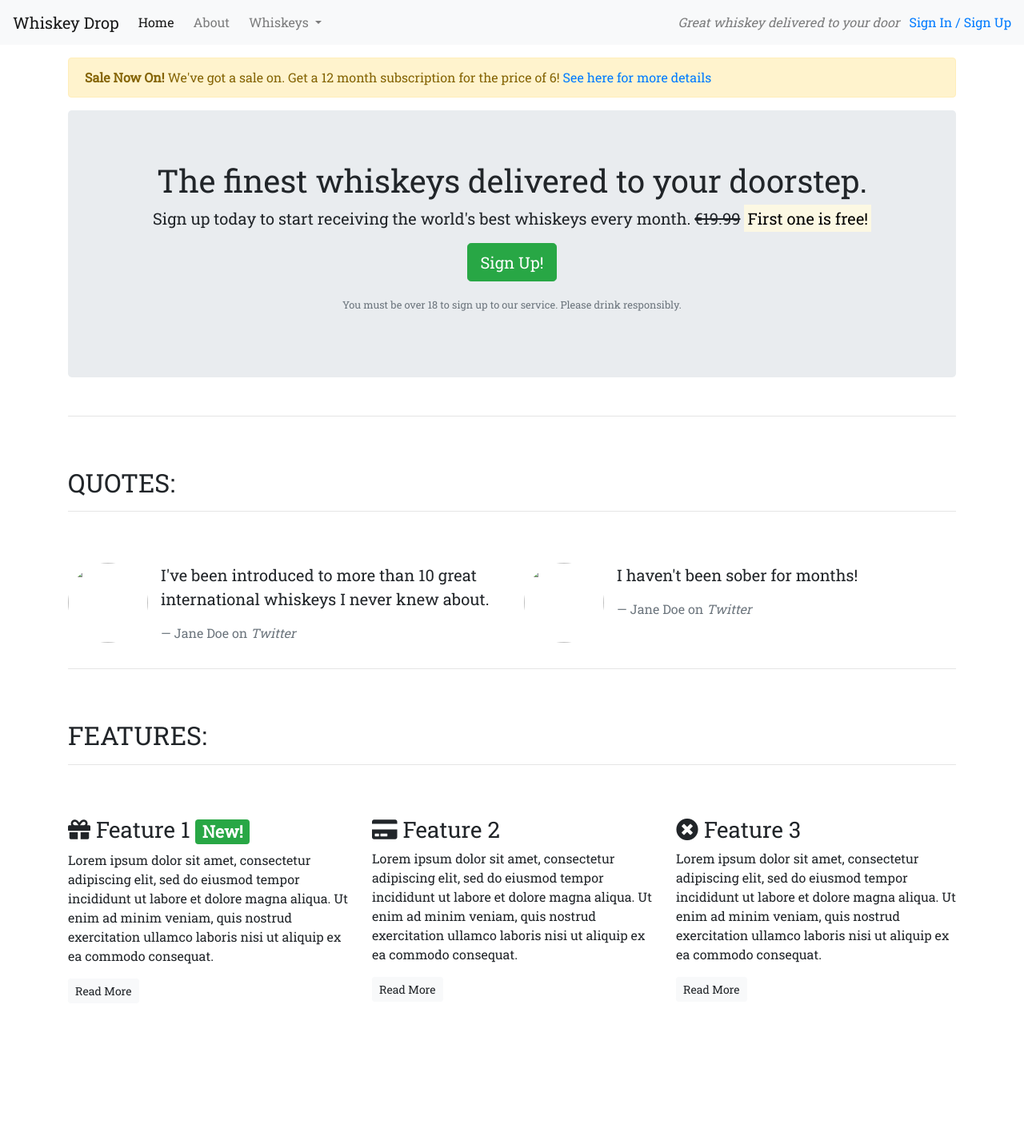
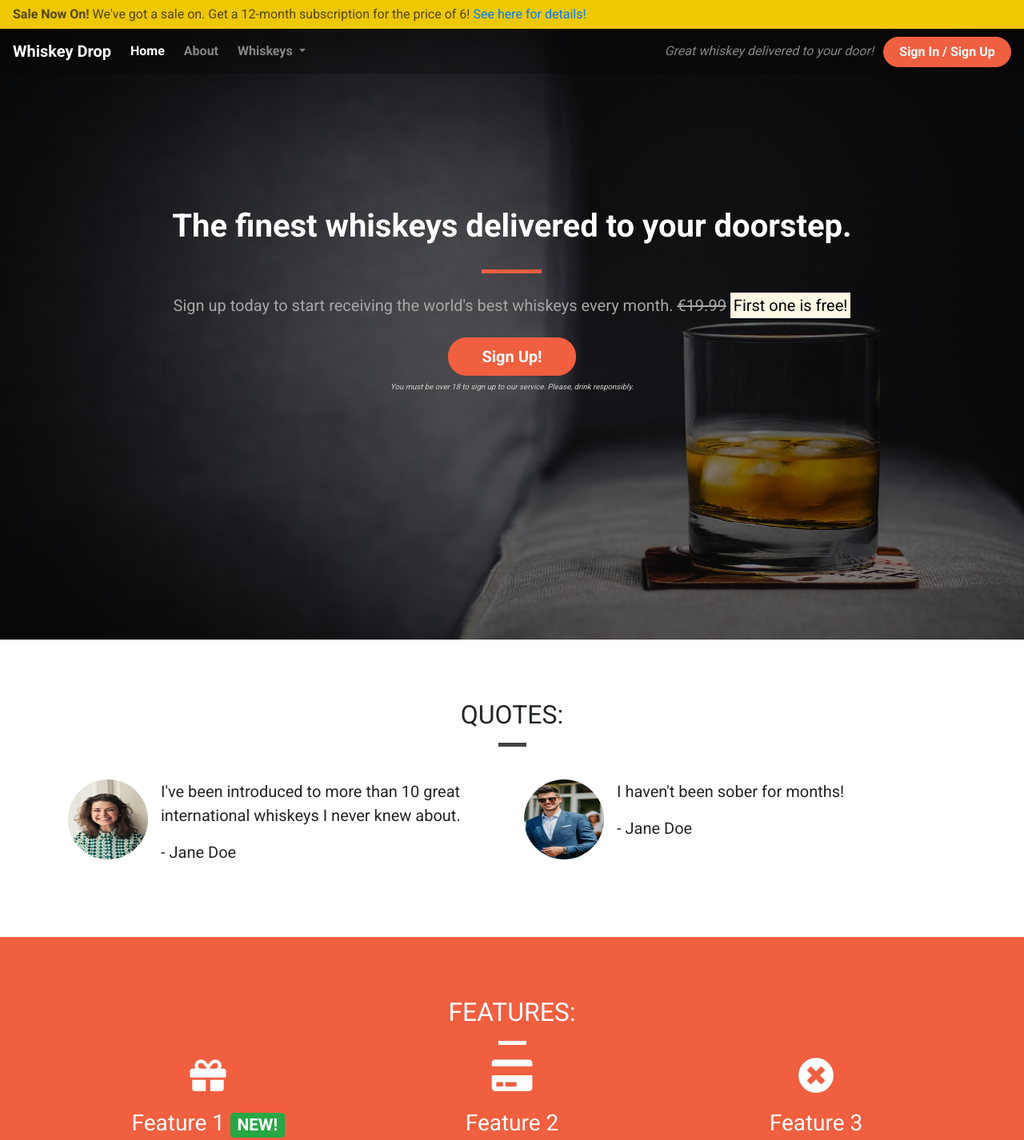
Before and after one commit to LeVlad/bootstrap, a plain HTML site: page index.html in a window 1280 px wide. Shown: the top 1426 px of the page at 80% size. Before the commit the page ends 1271 px from the top, so only its background shows below. Drawn offline with nearby package versions, Linux system fonts and the light colour scheme.

Commit message:
Add css style to quotes and finishig touches

```diff
--- a/CSS/style.css
+++ b/CSS/style.css
@@ -1,4 +1,201 @@
 body {
-    font-family: 'Open Sans', sans-serif;
-    font-family: 'Roboto Slab', serif;
-  }
+    font-family: 'Roboto', sans-serif;
+}
+
+/* Containers */
+
+.container-wrapper {}
+
+.container-wrapper--red {
+    background-color: #f05f40;
+    color: white;
+}
+
+.alert-container {}
+
+.callout-container {
+    height: 100vh;
+
+    background: url('../images/whiskey-background.jpg') no-repeat bottom right fixed;
+    -webkit-background-size: cover;
+    -moz-background-size: cover;
+    -o-background-size: cover;
+    background-size: cover;
+
+    display: flex;
+    align-items: center;
+    justify-content: center;
+
+    position: relative;
+}
+
+.opaque-overlay {
+    position: absolute;
+    top: 0;
+    left: 0;
+    height: 100%;
+    width: 100%;
+    background-color: rgba(0, 0, 0, 0.5);
+}
+
+.content-container {
+    padding-top: 75px;
+    padding-bottom: 75px;
+}
+
+/* Navbar */
+
+.navalert-container {
+    position: absolute;
+    top: 0;
+    left: 0;
+    z-index: 1;
+    padding-left: 0;
+    padding-right: 0;
+}
+
+.navbar {
+    margin-bottom: 0;
+    width: 100%;
+    background-color: rgba(0, 0, 0, .25);
+    border: 0;
+}
+
+.navbar .navbar-toggler {
+    border: 0;
+}
+
+.navbar .navbar-brand {
+    font-weight: bold;
+}
+
+.navbar .navbar-nav a {
+    font-weight: bold;
+}
+
+
+/* Jumbotron */
+
+.jumbotron {
+    background-color: transparent;
+}
+
+.jumbotron h1 {
+    color: white;
+    font-weight: bold;
+    margin-bottom: 30px;
+    color: white;
+}
+
+.jumbotron .lead {
+    color: #a7a7a7;
+    margin: 25px 0;
+}
+
+.jumbotron small {
+    font-size: 60%;
+    font-style: italic;
+    color: #d0d0d0;
+}
+
+/* Block dividers */
+
+.block-divider {
+    width: 75px;
+    height: 5px;
+    border: 0;
+    background-color: #444;
+}
+
+.block-divider--orange {
+    background-color: #f05f40;
+}
+
+.block-divider--white {
+    background-color: white;
+}
+
+.block-divider--short {
+    width: 35px;
+}
+
+/* Buttons */
+
+.btn--cta {
+    font-weight: bold;
+    border-radius: 23px;
+    width: 160px;
+}
+
+.btn--red {
+    color: white;
+    background-color: #f05f40;
+    border-color: #f05f40;
+}
+
+.btn--red:hover,
+.btn--red:active,
+.btn--red:focus,
+.btn--red:active:focus {
+    background-color: #df4929;
+    border-color: #df4929;
+    color: white;
+}
+
+/* Alert */
+
+.alert-container .col-12 {
+    padding-left: 0;
+    padding-right: 0;
+}
+
+.site-wide-alert {
+    color: #544600;
+    background-color: #eec802;
+    border-color: #eec802;
+    padding: 5px 15px;
+    margin-bottom: 0;
+    border: 1px solid transparent;
+    border-radius: 0;
+}
+
+/* Page Headers */
+
+.page-header {
+    margin-bottom: 0;
+    border-bottom: 0;
+    text-align: center;
+}
+
+.page-header h2 {
+    margin-top: 0;
+}
+
+/* Quotes */
+
+.quotes .page-header {
+    margin-bottom: 25px;
+}
+
+/* Features */
+
+.feature {
+    text-align: center;
+    margin-bottom: 40px;
+}
+
+.feature i {
+    margin-bottom: 20px;
+    font-size: 45px;
+    line-height: 45px;
+}
+
+.feature .btn {
+    background-color: white;
+    border-color: white;
+    border-radius: 15px;
+    min-width: 100px;
+    font-weight: bold;
+    margin-top: 10px;
+    color: #f05f40;
+}
--- a/index.html
+++ b/index.html
@@ -3,22 +3,27 @@
 
 <head>
     <meta charset="utf-8">
+    <title>Whiskey Drop | Taste a new whiskey every month</title>
     <meta name="viewport" content="width=device-width, initial-scale=1.0">
-    <title>Whiskey Drop | Taste a new whiskey every month</title>
     <link rel="stylesheet" href="https://maxcdn.bootstrapcdn.com/bootstrap/4.1.3/css/bootstrap.min.css">
     <link rel="stylesheet" href="https://use.fontawesome.com/releases/v5.6.1/css/all.css" integrity="sha384-gfdkjb5BdAXd+lj+gudLWI+BXq4IuLW5IT+brZEZsLFm++aCMlF1V92rMkPaX4PP" crossorigin="anonymous">
-    <link rel="stylesheet" href="/CSS/style.css" typ="text/css" />
-    <link rel="preconnect" href="https://fonts.googleapis.com">
-<link rel="preconnect" href="https://fonts.gstatic.com" crossorigin>
-<link href="https://fonts.googleapis.com/css2?family=Open+Sans:wght@300&family=Roboto+Slab&family=Tangerine:wght@700&display=swap" rel="stylesheet">
-
+    <link href="https://fonts.googleapis.com/css?family=Roboto:400,700" rel="stylesheet">
+    <link rel="stylesheet" href="CSS/style.css" type="text/css" />
 </head>
 
 <body>
-    <!--Nav-->
-    <nav class="navbar navbar-light navbar-expand-sm bg-light">
-        <a href="/" class="navbar-brand">
-                    Whiskey Drop</a>
+    <div class="container-fluid navalert-container">
+        <div class="container-fluid alert-container">
+            <div class="row d-none d-sm-block">
+                <div class="col-12">
+                    <div class="site-wide-alert alert alert-warning">
+                        <strong>Sale Now On!</strong> We've got a sale on. Get a 12-month subscription for the price of 6! <a href="">See here for details!</a>
+                    </div>
+                </div>
+            </div>
+        </div>
+        <nav class="navbar navbar-dark navbar-expand-sm">
+            <a href="/" class="navbar-brand">Whiskey Drop</a>
 
             <button class="navbar-toggler ml-auto" type="button" data-toggle="collapse" data-target="#navbarNavDropdown" aria-controls="navbarNavDropdown" aria-expanded="false" aria-label="Toggle navigation">
         <span class="navbar-toggler-icon"></span></button>
@@ -26,7 +31,7 @@
             <div class="collapse navbar-collapse" id="navbarNavDropdown">
                 <ul class="navbar-nav mr-auto">
                     <li class="active nav-item mr-2"><a class="nav-link" href="/">Home</a></li>
-                <li class="nav-item mr-2"><a class="nav-link" href="">About</a></li>
+                    <li class="nav-item mr-2"><a class="nav-link" href="/about">About</a></li>
                     <li class="nav-item dropdown">
                         <a class="nav-link dropdown-toggle" href="#" id="navbarDropdownMenuLink" role="button" data-toggle="dropdown" aria-haspopup="true" aria-expanded="false">
           Whiskeys
@@ -39,57 +44,55 @@
                         </div>
                     </li>
 
-                <li class="nav-item mr-2 d-block d-sm-none"><a class="nav-link" href="">Sign In / Sign Up</a></li>
+                    <li class="nav-item mr-2 d-block d-sm-none"><a class="nav-link" href="/login">Sign In / Sign Up</a></li>
                 </ul>
             </div>
             <div class="d-none d-md-block">
-            <p class="navbar-text my-auto mr-2"><i>Great whiskey delivered to your door</i></p>
-            <a href="/login">Sign In / Sign Up</a>
+                <p class="navbar-text my-auto mr-2"><i>Great whiskey delivered to your door!</i></p>
+                <a href="/login" class="btn btn--cta btn--red">Sign In / Sign Up</a>
             </div>
-        <!--</div>-->
         </nav>
-    <article class="container mt-3">
-        <div class="row d-none d-sm-block">
-            <div class="col-12">
-                <div class="alert alert-warning">
-                    <strong>Sale Now On!</strong> We've got a sale on. Get a 12 month subscription for the price of 6! <a href="">See here for more details</a>
     </div>
-            </div>
-        </div>
+    <div class="container-fluid callout-container">
         <!-- Callout -->
+        <div class="opaque-overlay">&nbsp;</div>
         <div class="row">
             <div class="col-12">
                 <section class="callout jumbotron text-center">
-                    <h1>The finest whiskeys delivered to your doorstep.</h1>
+                    <h1 class="jumbotron-header">The finest whiskeys delivered to your doorstep.</h1>
+                    <hr class="block-divider block-divider--orange">
                     <p class="lead">Sign up today to start receiving the world's best whiskeys every month.
                         <s class="d-none d-sm-inline">€19.99</s>
                         <span class="d-inline d-sm-none"><br></span>
                         <strong><mark>First one is free!</mark></strong></p>
-                    <p><button class="btn btn-lg btn-success" data-toggle="modal" data-target="#signUpModal">Sign Up!</button></p>
-                    <p class="text-muted"><small>You must be over 18 to sign up to our service. Please drink responsibly.</small></p>
+                    <button class="btn btn-lg btn--cta btn--red" data-toggle="modal" data-target="#signUpModal">Sign Up!</button>
+                    <p class="text-muted"><small>You must be over 18 to sign up to our service. Please, drink responsibly.</small></p>
                 </section>
             </div>
         </div>
         <!-- /.callout -->
-        <hr>
+    </div>
+
     <!-- Quotes -->
+    <div class="container-wrapper">
+        <div class="container quotes-container content-container">
             <section class="quotes">
                 <div class="row">
-                <div class="col-12 my-5">
+                    <div class="col-12 page-header">
                         <h2 class="text-uppercase">Quotes:</h2>
-                    <hr />
+                        <hr class="block-divider block-divider--short">
                     </div>
                 </div>
                 <div class="row">
                     <div class="col-12 col-md-6">
                         <div class="media">
                             <div class="d-none d-sm-block">
-                            <img src="images/girl-image.png" class="rounded-circle mr-3" height=100 width=100>
+                                <img src="images/girl.png" class="rounded-circle mr-3" height=100 width=100>
                             </div>
                             <div class="media-body">
                                 <blockquote class="blockquote">
                                     <p>I've been introduced to more than 10 great international whiskeys I never knew about.</p>
-                                <footer class="blockquote-footer">Jane Doe on <cite title="Twitter">Twitter</cite></footer>
+                                    <p>- Jane Doe</p>
                                 </blockquote>
                             </div>
                         </div>
@@ -97,12 +100,12 @@
                     <div class="col-12 col-md-6">
                         <div class="media">
                             <div class="d-none d-sm-block">
-                            <img src="images/guy-image.png" class="rounded-circle mr-3" height=100 width=100>
+                                <img src="images/guy.png" class="rounded-circle mr-3" height=100 width=100>
                             </div>
                             <div class="media-body">
                                 <blockquote class="blockquote">
                                     <p>I haven't been sober for months!</p>
-                                <footer class="blockquote-footer">Jane Doe on <cite title="Twitter">Twitter</cite></footer>
+                                    <p>- Jane Doe</p>
                                 </blockquote>
                             </div>
                         </div>
@@ -110,33 +113,37 @@
                 </div>
             </section>
             <!-- /.quotes -->
-        <hr>
+        </div>
+    </div>
+
     <!-- Features -->
+    <div class="container-wrapper container-wrapper--red">
+        <div class="container features-container content-container">
             <section class="features">
                 <div class="row">
-                <div class="col-12 my-5">
+                    <div class="col-12 page-header">
                         <h2 class="text-uppercase">Features:</h2>
-                    <hr />
+                        <hr class="block-divider block-divider--short block-divider--white">
                     </div>
                 </div>
                 <div class="row">
                     <div class="col-12 col-md-6 col-lg-4">
                         <div class="feature">
-                        <h3><i class="fas fa-gift d-none d-sm-inline"></i> Feature 1 <span class="badge badge-success">New!</span></h3>
+                            <h3><i class="fas fa-gift d-none d-sm-block"></i> Feature 1 <span class="badge badge-success">NEW!</span></h3>
                             <p>Lorem ipsum dolor sit amet, consectetur adipiscing elit, sed do eiusmod tempor incididunt ut labore et dolore magna aliqua. Ut enim ad minim veniam, quis nostrud exercitation ullamco laboris nisi ut aliquip ex ea commodo consequat.</p>
                             <p><a class="btn btn-sm btn-light" href="">Read More</a></p>
                         </div>
                     </div>
                     <div class="col-12 col-md-6 col-lg-4">
                         <div class="feature">
-                        <h3><i class="fas fa-credit-card d-none d-sm-inline"></i> Feature 2</h3>
+                            <h3><i class="fas fa-credit-card d-none d-sm-block"></i> Feature 2</h3>
                             <p>Lorem ipsum dolor sit amet, consectetur adipiscing elit, sed do eiusmod tempor incididunt ut labore et dolore magna aliqua. Ut enim ad minim veniam, quis nostrud exercitation ullamco laboris nisi ut aliquip ex ea commodo consequat.</p>
                             <p><a class="btn btn-sm btn-light" href="">Read More</a></p>
                         </div>
                     </div>
                     <div class="col-12 d-md-none d-lg-block col-lg-4">
                         <div class="feature">
-                        <h3><i class="fas fa-times-circle d-none d-sm-inline"></i> Feature 3</h3>
+                            <h3><i class="fas fa-times-circle d-none d-sm-block"></i> Feature 3</h3>
                             <p>Lorem ipsum dolor sit amet, consectetur adipiscing elit, sed do eiusmod tempor incididunt ut labore et dolore magna aliqua. Ut enim ad minim veniam, quis nostrud exercitation ullamco laboris nisi ut aliquip ex ea commodo consequat.</p>
                             <p><a class="btn btn-sm btn-light" href="">Read More</a></p>
                         </div>
@@ -144,7 +151,8 @@
                 </div>
             </section>
             <!-- /.features -->
-    </article>
+        </div>
+    </div>
 
     <div class="modal" tabindex="-1" role="dialog" id="signUpModal">
         <div class="modal-dialog" role="document">
```
Also changed, not shown: images/whiskey-background.jpg (added). Lines whose indentation alone changed are shown as unchanged.
